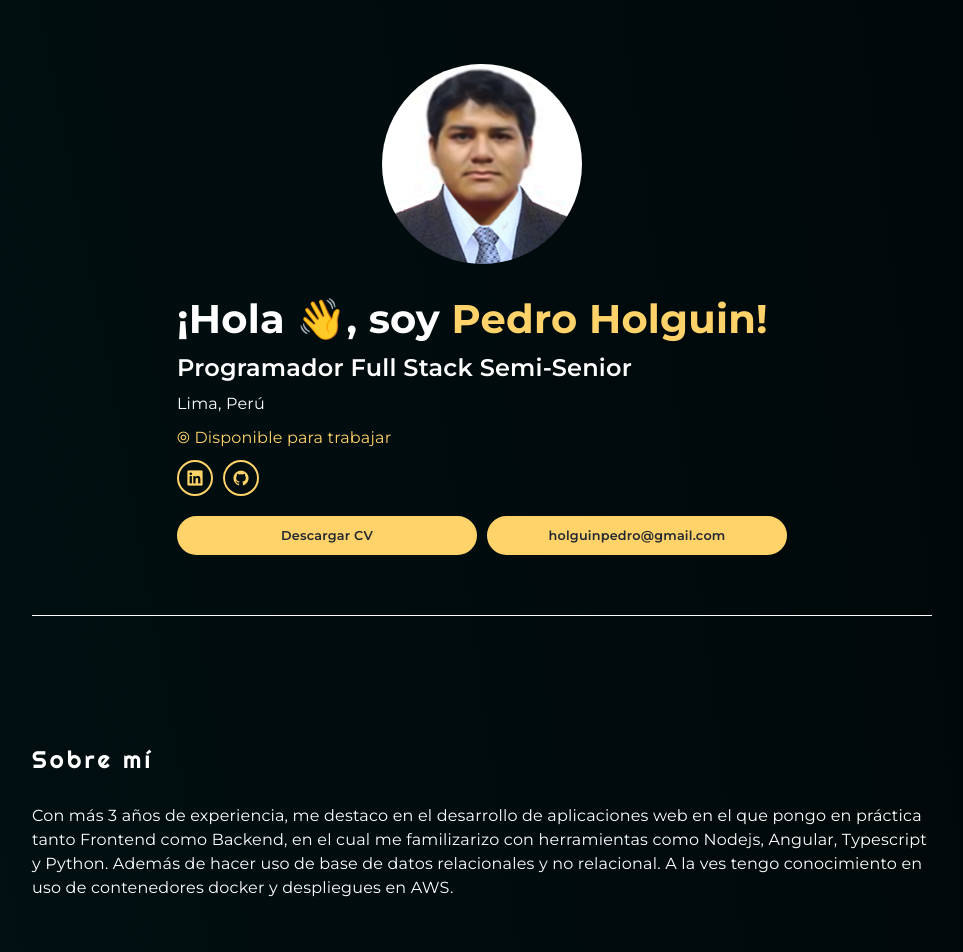
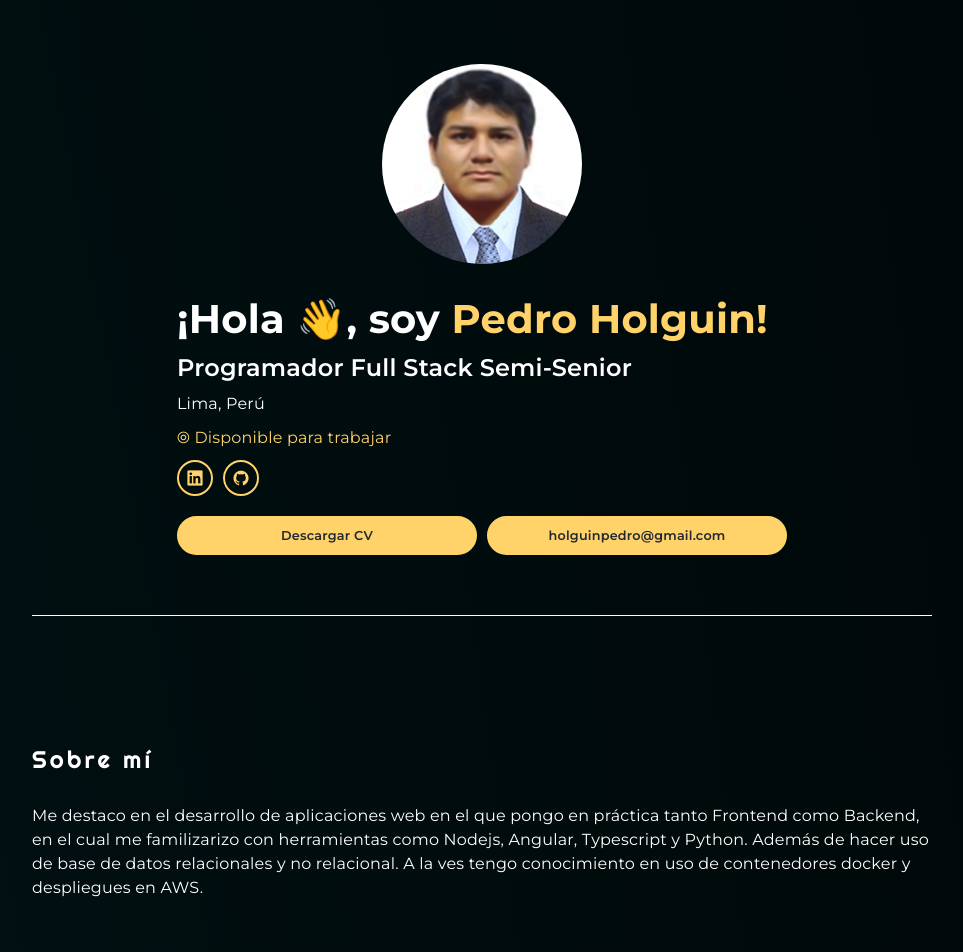
Before and after one commit to pholguinc/portfolio, an Angular app: page / in a window 1280 px wide. Shown: the top 952 px of the page, without its empty margins (158-1121 px from the left). Built offline with nearby package versions, Linux system fonts and the light colour scheme; some icons are missing.

Commit message:
Fix description

```diff
--- a/src/app/app.component.html
+++ b/src/app/app.component.html
@@ -18,11 +18,9 @@
       Sobre mí
     </h2>
     <p data-aos="fade-up" data-aos-delay="400">
-      Con más 3 años de experiencia, me destaco en el desarrollo de
-      aplicaciones web en el que pongo en práctica tanto Frontend como Backend,
-      en el cual me familizarizo con herramientas como Nodejs, Angular,
-      Typescript y Python. Además de hacer uso de base de datos relacionales y
-      no relacional. A la ves tengo conocimiento en uso de contenedores docker y
+      Me destaco en el desarrollo de aplicaciones web en el que pongo en práctica tanto Frontend como Backend,
+      en el cual me familizarizo con herramientas como Nodejs, Angular, Typescript y Python.
+      Además de hacer uso de base de datos relacionales y no relacional. A la ves tengo conocimiento en uso de contenedores docker y
       despliegues en AWS.
     </p>
   </div>
```
